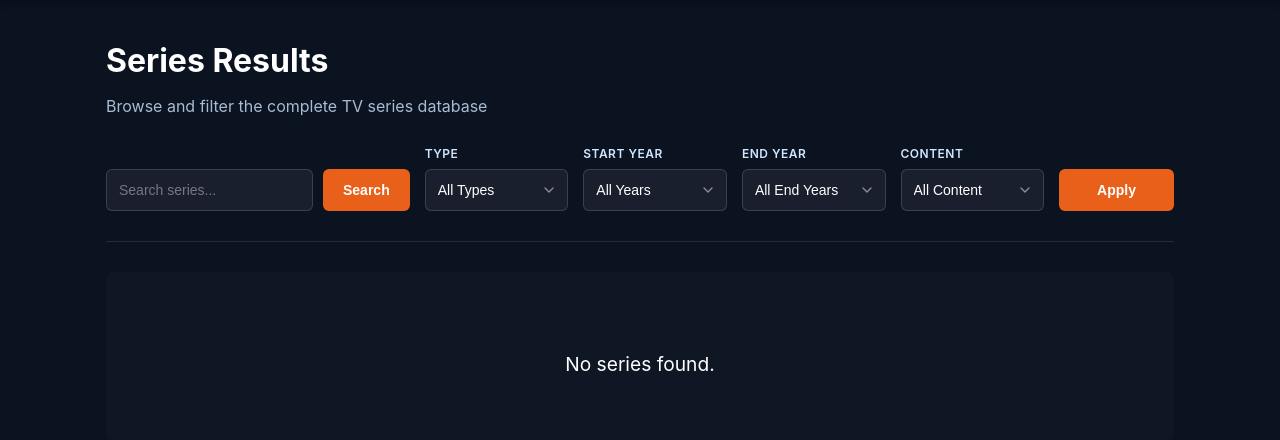
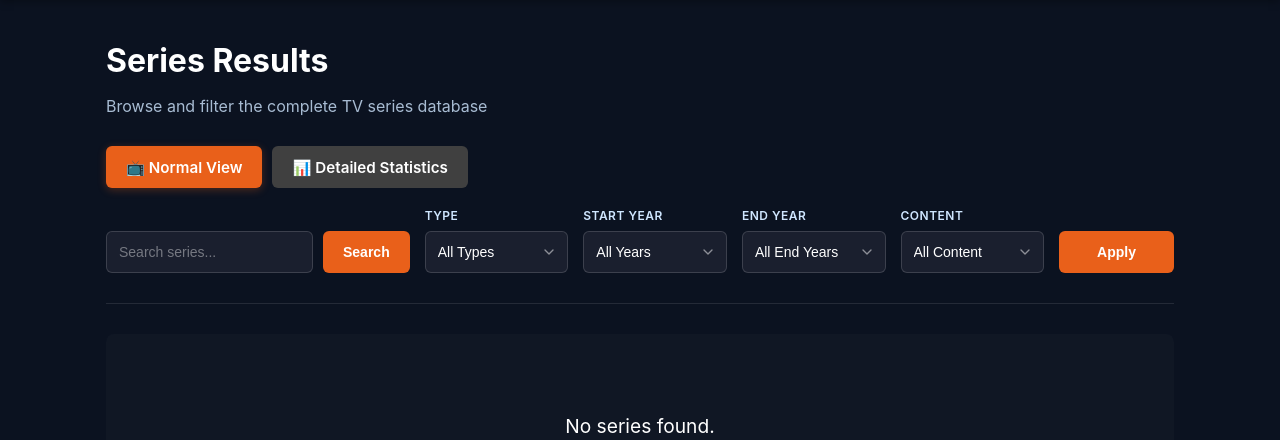
Before and after one commit to farukyo/ituDBSystems_BLG317E_GitHappens, a Flask app: page /series in a window 1280 px wide. Shown: the part 88-528 px from the top of the page. Run offline with Flask 3, Linux system fonts and the light colour scheme; data that the repository does not hold is empty.

Commit message:
değişiklikler
movies ve series oy sayısına göre sıralanıyor , complex query eklendi

```diff
--- a/routes/movie_routes.py
+++ b/routes/movie_routes.py
@@ -41,6 +41,7 @@ def movies():
                 r.averageRating,
                 COUNT(DISTINCT pr.peopleId) AS cast_count,
                 COUNT(DISTINCT g.genreId) AS genre_count,
+                GROUP_CONCAT(DISTINCT g.genreName SEPARATOR ', ') AS genre_str,
                 CASE WHEN ul.user_id IS NOT NULL THEN 1 ELSE 0 END as is_liked
             FROM movies m
             LEFT JOIN ratings r ON m.movieId = r.titleId
@@ -123,7 +124,7 @@ def movies():
                 sql += " AND r.averageRating <= :max_rating"
                 params["max_rating"] = max_rating
 
-            sql += " ORDER BY r.averageRating DESC, m.movieTitle ASC LIMIT 100"
+            sql += " ORDER BY r.numVotes DESC, m.movieTitle ASC LIMIT 100"
 
         data = conn.execute(text(sql), params).fetchall()
 
--- a/routes/series_routes.py
+++ b/routes/series_routes.py
@@ -17,58 +17,133 @@ def series():
     start_year = request.args.get('startYear')
     end_year = request.args.get('endYear')
     is_adult = request.args.get('isAdult')
+    view = request.args.get('view')
 
     # Kullanıcı ID'sini al (Giriş yapmamışsa -1)
     uid = current_user.id if current_user.is_authenticated else -1
 
     with engine.connect() as conn:
-        # 2. Temel Sorgu (is_liked ve JOIN eklendi)
-        sql = """
-            SELECT s.seriesId, s.seriesTitle, s.titleType, s.startYear, s.endYear, s.runtimeMinutes, s.isAdult,
-                   r.averageRating, r.numVotes,
-                   (
-                       SELECT GROUP_CONCAT(g.genreName SEPARATOR ', ')
-                       FROM Series_Genres sg
-                       JOIN genres g ON sg.genreId = g.genreId
-                       WHERE sg.seriesId = s.seriesId
-                   ) as genre_str,
-                   CASE WHEN ul.user_id IS NOT NULL THEN 1 ELSE 0 END as is_liked
+        params = {"uid": uid}
+
+        # STATS VIEW - Basit İstatistikler (GROUP BY + COUNT)
+        if view == "stats":
+            sql = """
+            SELECT
+                s.seriesId,
+                s.seriesTitle,
+                s.startYear,
+                AVG(r.averageRating) AS averageRating,
+                COUNT(DISTINCT pr.peopleId) AS cast_count,
+                COUNT(DISTINCT g.genreId) AS genre_count,
+                GROUP_CONCAT(DISTINCT g.genreName SEPARATOR ', ') AS genre_str,
+                CASE WHEN ul.user_id IS NOT NULL THEN 1 ELSE 0 END as is_liked
             FROM series s
             LEFT JOIN ratings r ON s.seriesId = r.titleId
+            LEFT JOIN principals pr ON s.seriesId = pr.titleId
+            LEFT JOIN Series_Genres sg ON s.seriesId = sg.seriesId
+            LEFT JOIN genres g ON sg.genreId = g.genreId
             LEFT JOIN githappens_users.user_likes_titles ul ON s.seriesId = ul.title_id AND ul.user_id = :uid
             WHERE 1=1
-        """
-        params = {"uid": uid}
+            """
 
-        # ... (Geri kalan filtreleme kodları aynı kalacak) ...
+            if search_query:
+                sql += " AND seriesTitle LIKE :q"
+                params["q"] = f"%{search_query}%"
 
-        # -- Title Search --
-        if search_query:
-            sql += " AND seriesTitle LIKE :q"
-            params["q"] = f"%{search_query}%"
+            if title_type:
+                sql += " AND titleType = :tType"
+                params["tType"] = title_type
 
-        # -- Title Type --
-        if title_type:
-            sql += " AND titleType = :tType"
-            params["tType"] = title_type
+            if start_year and start_year.isdigit():
+                sql += " AND startYear = :sYear"
+                params["sYear"] = int(start_year)
 
-        # -- Start Year --
-        if start_year and start_year.isdigit():
-            sql += " AND startYear = :sYear"
-            params["sYear"] = int(start_year)
+            if end_year and end_year.isdigit():
+                sql += " AND (endYear IS NULL OR endYear <= :eYear)"
+                params["eYear"] = int(end_year)
 
-        # -- End Year --
-        if end_year and end_year.isdigit():
-            sql += " AND (endYear IS NULL OR endYear <= :eYear)"
-            params["eYear"] = int(end_year)
+            if is_adult is not None and is_adult != "":
+                sql += " AND isAdult = :adult"
+                params["adult"] = int(is_adult)
 
-        # -- Adult Content --
-        if is_adult is not None and is_adult != "":
-            sql += " AND isAdult = :adult"
-            params["adult"] = int(is_adult)
+            sql += """
+            GROUP BY
+                s.seriesId, s.seriesTitle, s.startYear, r.averageRating
+            ORDER BY r.averageRating DESC
+            LIMIT 100
+            """
 
-        # 4. Sıralama ve Limit
-        sql += " ORDER BY r.numVotes DESC, seriesTitle ASC LIMIT 100;"
+        # NORMAL VIEW - Sophisticated Query (5 Tablo JOIN + Nested Query + GROUP BY)
+        else:
+            sql = """
+            SELECT
+                s.seriesId,
+                s.seriesTitle,
+                s.titleType,
+                s.startYear,
+                s.endYear,
+                s.runtimeMinutes,
+                s.isAdult,
+                AVG(r.averageRating) AS averageRating,
+                SUM(r.numVotes) AS numVotes,
+                GROUP_CONCAT(DISTINCT g.genreName SEPARATOR ', ') AS genre_str,
+                CASE WHEN ul.user_id IS NOT NULL THEN 1 ELSE 0 END AS is_liked
+            FROM series s
+            LEFT JOIN ratings r
+                   ON s.seriesId = r.titleId
+            LEFT JOIN Series_Genres sg
+                   ON s.seriesId = sg.seriesId
+            LEFT JOIN genres g
+                   ON sg.genreId = g.genreId
+            LEFT JOIN githappens_users.user_likes_titles ul
+                   ON s.seriesId = ul.title_id AND ul.user_id = :uid
+            WHERE 1=1
+            """
+
+            if search_query:
+                sql += " AND seriesTitle LIKE :q"
+                params["q"] = f"%{search_query}%"
+
+            if title_type:
+                sql += " AND titleType = :tType"
+                params["tType"] = title_type
+
+            if start_year and start_year.isdigit():
+                sql += " AND startYear = :sYear"
+                params["sYear"] = int(start_year)
+
+            if end_year and end_year.isdigit():
+                sql += " AND (endYear IS NULL OR endYear <= :eYear)"
+                params["eYear"] = int(end_year)
+
+            if is_adult is not None and is_adult != "":
+                sql += " AND isAdult = :adult"
+                params["adult"] = int(is_adult)
+
+            # Nested Query - En az 7 puana sahip dizileri filtrele
+            sql += """
+            AND s.seriesId IN (
+                SELECT r2.titleId
+                FROM ratings r2
+                GROUP BY r2.titleId
+                HAVING AVG(r2.averageRating) >= 7
+            )
+            """
+
+            # GROUP BY - 5 Tablo JOIN sonrası gruplandır
+            sql += """
+            GROUP BY
+                s.seriesId,
+                s.seriesTitle,
+                s.titleType,
+                s.startYear,
+                s.endYear,
+                s.runtimeMinutes,
+                s.isAdult,
+                ul.user_id
+            """
+
+            sql += " ORDER BY numVotes DESC, seriesTitle ASC LIMIT 100;"
 
         result = conn.execute(text(sql), params)
         data = result.fetchall()
@@ -85,7 +160,14 @@ def series():
             """
         return html_snippets
 
-    page_title = f"Results for '{search_query}'" if search_query else "Series Results"
+    # PAGE TITLE
+    if view == "stats":
+        page_title = "Detailed Series Statistics"
+    elif search_query:
+        page_title = f"Results for '{search_query}'"
+    else:
+        page_title = "Series Results"
+
     return render_template("series.html", items=data, title=page_title)
 
 
--- a/static/css/series.css
+++ b/static/css/series.css
@@ -426,3 +426,62 @@ hr {
 .like-btn.liked {
     color: #e50914; /* Kırmızı renk */
 }
+
+/* -----------------------------------------------------------------------
+   VIEW SELECTOR BUTTONS
+------------------------------------------------------------------------*/
+.view-selector {
+    display: flex;
+    gap: 10px;
+    margin-bottom: 20px;
+}
+
+.btn-view {
+    padding: 10px 20px;
+    border-radius: 6px;
+    text-decoration: none;
+    font-weight: 600;
+    transition: all 0.2s ease;
+    background-color: #404040;
+    color: #fff;
+    border: none;
+    cursor: pointer;
+    display: inline-block;
+    font-size: 0.95rem;
+    height: 42px;
+    display: flex;
+    align-items: center;
+}
+
+.btn-view:hover {
+    background-color: #505050;
+    transform: translateY(-2px);
+}
+
+.btn-view.active {
+    background-color: #e9601a;
+    box-shadow: 0 2px 8px rgba(233, 96, 26, 0.3);
+}
+
+.btn-view.active:hover {
+    background-color: #d35415;
+    transform: translateY(-2px);
+}
+
+/* -----------------------------------------------------------------------
+   GENRE TAGS
+------------------------------------------------------------------------*/
+.genre-tags {
+    display: flex;
+    flex-wrap: wrap;
+    gap: 8px;
+}
+
+.genre-tag {
+    background: rgba(255, 122, 61, 0.12);
+    color: #ff7a3d;
+    padding: 6px 12px;
+    border-radius: 18px;
+    font-size: 0.85rem;
+    font-weight: 600;
+}
--- a/templates/series.html
+++ b/templates/series.html
@@ -12,6 +12,18 @@
 
         <h1>{{ title | default("All Series") }}</h1>
         <p class="sub-title">Browse and filter the complete TV series database</p>
+
+        <!-- VIEW MODE SELECTOR -->
+        <div class="view-selector" style="margin-bottom: 20px; display: flex; gap: 10px;">
+            <a href="{{ url_for('series.series', q=request.args.get('q', ''), titleType=request.args.get('titleType', ''), startYear=request.args.get('startYear', ''), endYear=request.args.get('endYear', ''), isAdult=request.args.get('isAdult', '')) }}"
+               class="btn-view {% if not request.args.get('view') %}active{% endif %}">
+                📺 Normal View
+            </a>
+            <a href="{{ url_for('series.series', q=request.args.get('q', ''), titleType=request.args.get('titleType', ''), startYear=request.args.get('startYear', ''), endYear=request.args.get('endYear', ''), isAdult=request.args.get('isAdult', ''), view='stats') }}"
+               class="btn-view {% if request.args.get('view') == 'stats' %}active{% endif %}">
+                📊 Detailed Statistics
+            </a>
+        </div>
 
         <!-- SEARCH / FILTERS FORM -->
         <form action="{{ url_for('series.series') }}" method="GET" class="search-form">
@@ -165,7 +177,7 @@
                         <!-- IMDb Rating -->
                         <div class="col-rating">
                             {% if row.averageRating %}
-                                {{ row.averageRating }}
+                                {{ "%.1f"|format(row.averageRating) }}
                             {% else %}
                                 -
                             {% endif %}
@@ -173,7 +185,14 @@
 
                         <!-- Genre -->
                         <div class="col-genre">
-                            <span>{{ row.genre_str if row.genre_str else 'Unknown' }}</span>
+                            <div class="genre-tags">
+                                {% for genre in (row.genre_str.split(', ') if row.genre_str else []) %}
+                                    <span class="genre-tag">{{ genre }}</span>
+                                {% endfor %}
+                                {% if not row.genre_str %}
+                                    <span class="genre-tag">Unknown</span>
+                                {% endif %}
+                            </div>
                         </div>
 
                         <!-- Start Year -->
```
Also changed, not shown: static/css/movie.css (+41 -0 lines), templates/movies.html (+7 -1 lines).
